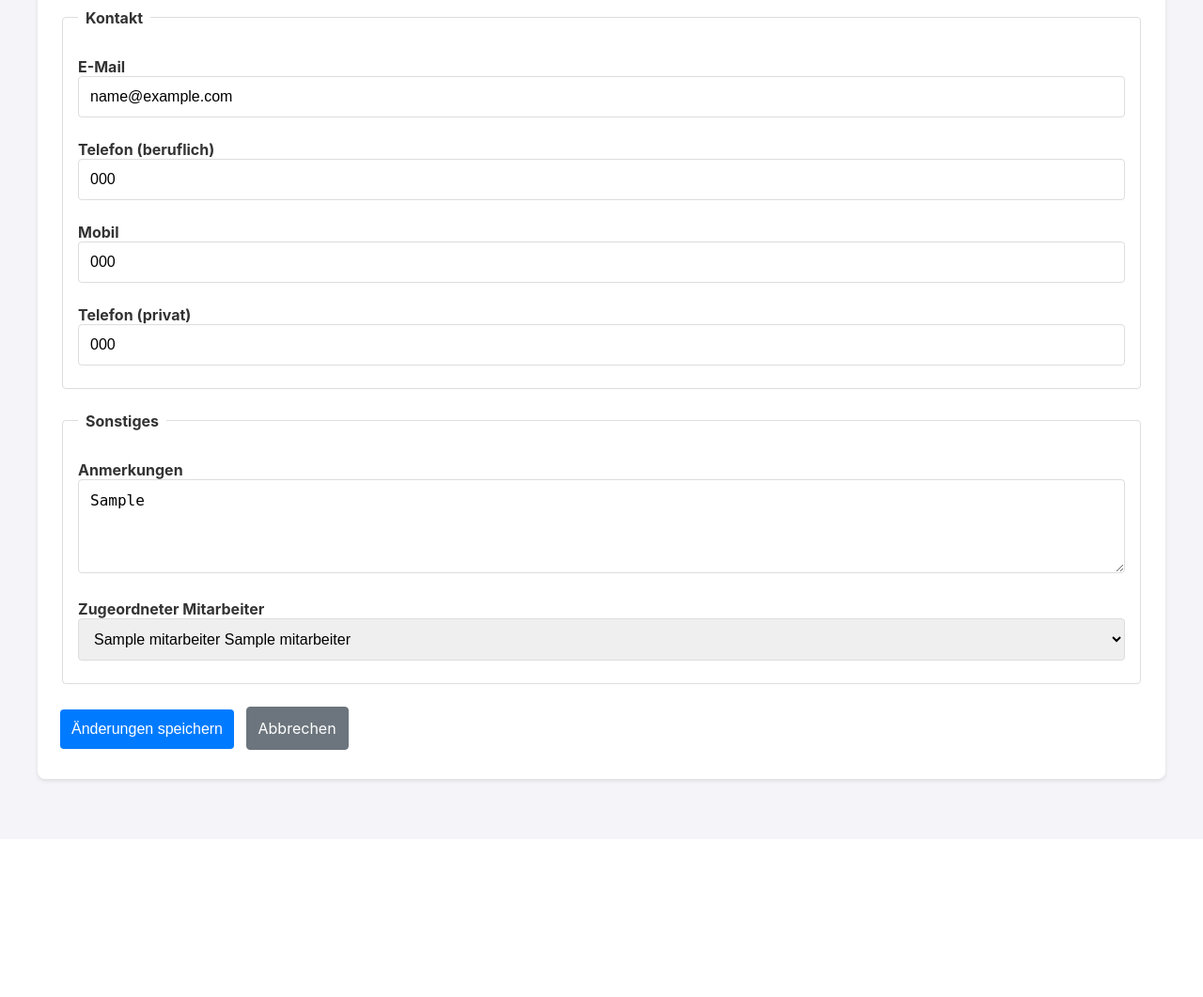
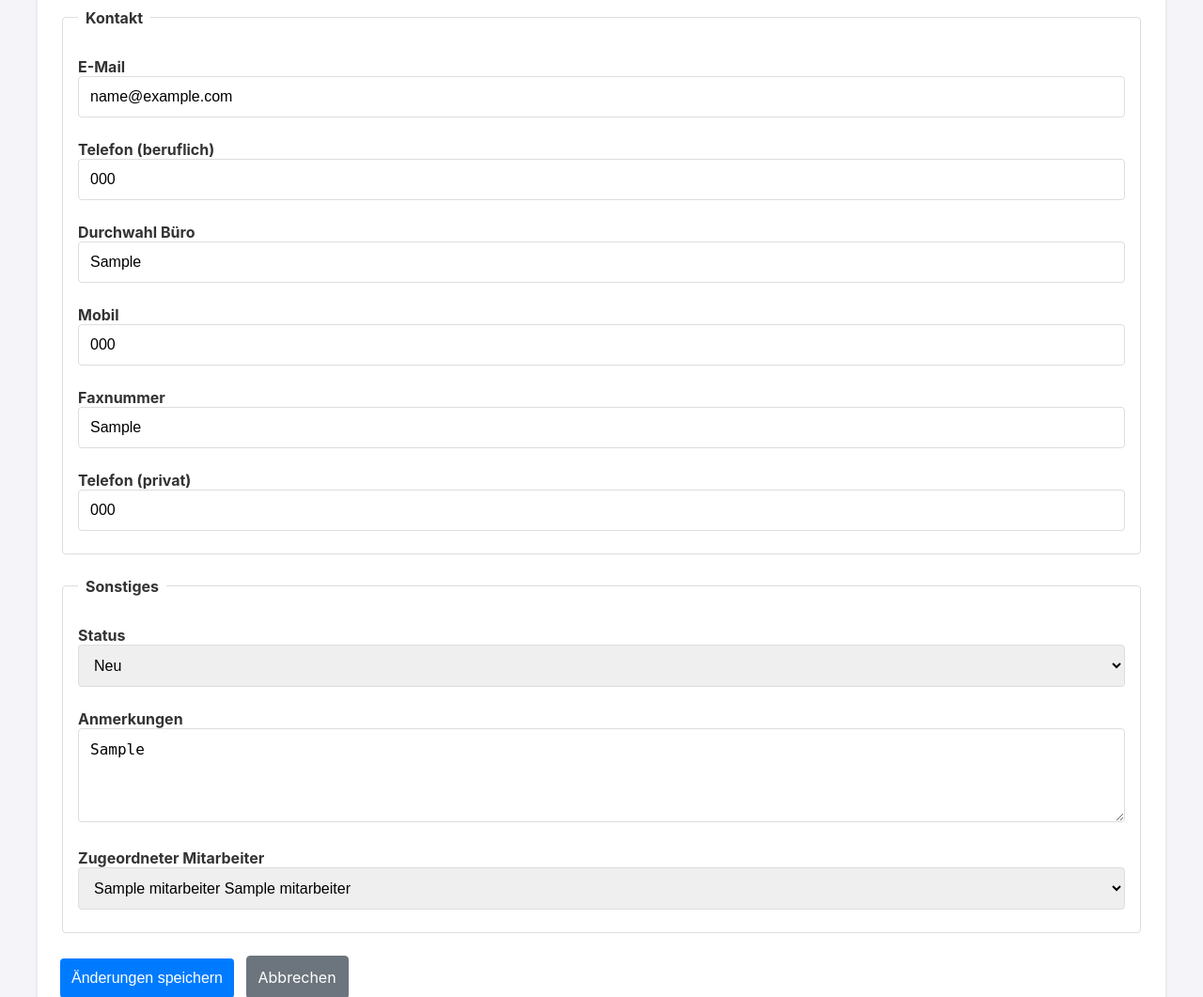
Before and after one commit to oliverschmidt99/weihnachtspost_rj, a Flask app: page /kunden/bearbeiten/1 in a window 1280 px wide. Shown: the part 1556-2617 px from the top of the page at 94% size. Before the commit the page ends 2390 px from the top, so only its background shows below. Run offline with Flask 3, Linux system fonts and the light colour scheme; tables that the repository leaves empty hold one stand-in row (values such as "Sample post").

Commit message:
feat(kunden): Add form to edit Kunde details

```diff
--- a/templates/kunde_bearbeiten.html
+++ b/templates/kunde_bearbeiten.html
@@ -1,81 +1,76 @@
 <!DOCTYPE html>
 {% extends 'base.html' %}
-
 {% block content %}
 <h1>Kunde bearbeiten</h1>
-
 <div class="card">
     <form action="{{ url_for('kunde_update', id=kunde.id) }}" method="post">
         <fieldset>
             <legend>Persönliche Informationen</legend>
             <label for="anrede">Anrede</label>
-            <input type="text" name="anrede" value="{{ kunde.anrede }}">
-
+            <input type="text" name="anrede" value="{{ kunde.anrede or '' }}">
             <label for="titel">Titel</label>
-            <input type="text" name="titel" value="{{ kunde.titel }}">
-
+            <input type="text" name="titel" value="{{ kunde.titel or '' }}">
             <label for="vorname">Vorname</label>
-            <input type="text" name="vorname" value="{{ kunde.vorname }}">
-
+            <input type="text" name="vorname" value="{{ kunde.vorname or '' }}">
             <label for="nachname">Nachname</label>
-            <input type="text" name="nachname" value="{{ kunde.nachname }}" required>
+            <input type="text" name="nachname" value="{{ kunde.nachname or '' }}" required>
         </fieldset>
 
         <fieldset>
             <legend>Adresse</legend>
             <label for="strasse">Straße</label>
-            <input type="text" name="strasse" value="{{ kunde.strasse }}">
-
+            <input type="text" name="strasse" value="{{ kunde.strasse or '' }}">
             <label for="postleitzahl">PLZ</label>
-            <input type="text" name="postleitzahl" value="{{ kunde.postleitzahl }}">
-
+            <input type="text" name="postleitzahl" value="{{ kunde.postleitzahl or '' }}">
             <label for="ort">Ort</label>
-            <input type="text" name="ort" value="{{ kunde.ort }}">
-
+            <input type="text" name="ort" value="{{ kunde.ort or '' }}">
             <label for="land">Land</label>
-            <input type="text" name="land" value="{{ kunde.land }}">
+            <input type="text" name="land" value="{{ kunde.land or '' }}">
         </fieldset>
 
         <fieldset>
             <legend>Firma</legend>
             <label for="anschriftswahl">Anschriftswahl (Privat/Firma)</label>
-            <input type="text" name="anschriftswahl" value="{{ kunde.anschriftswahl }}">
-
+            <input type="text" name="anschriftswahl" value="{{ kunde.anschriftswahl or '' }}">
             <label for="firma1">Firma 1</label>
-            <input type="text" name="firma1" value="{{ kunde.firma1 }}">
-
+            <input type="text" name="firma1" value="{{ kunde.firma1 or '' }}">
             <label for="firma2">Firma 2</label>
-            <input type="text" name="firma2" value="{{ kunde.firma2 }}">
-
+            <input type="text" name="firma2" value="{{ kunde.firma2 or '' }}">
             <label for="abteilung">Abteilung</label>
-            <input type="text" name="abteilung" value="{{ kunde.abteilung }}">
-
+            <input type="text" name="abteilung" value="{{ kunde.abteilung or '' }}">
             <label for="funktion">Funktion</label>
-            <input type="text" name="funktion" value="{{ kunde.funktion }}">
+            <input type="text" name="funktion" value="{{ kunde.funktion or '' }}">
         </fieldset>
 
         <fieldset>
             <legend>Kontakt</legend>
             <label for="email">E-Mail</label>
-            <input type="email" name="email" value="{{ kunde.email }}">
-
+            <input type="email" name="email" value="{{ kunde.email or '' }}">
             <label for="telefon_beruflich">Telefon (beruflich)</label>
-            <input type="text" name="telefon_beruflich" value="{{ kunde.telefon_beruflich }}">
-
+            <input type="text" name="telefon_beruflich" value="{{ kunde.telefon_beruflich or '' }}">
+            <label for="durchwahl_buero">Durchwahl Büro</label>
+            <input type="text" name="durchwahl_buero" value="{{ kunde.durchwahl_buero or '' }}">
             <label for="mobil_telefon">Mobil</label>
-            <input type="text" name="mobil_telefon" value="{{ kunde.mobil_telefon }}">
-
+            <input type="text" name="mobil_telefon" value="{{ kunde.mobil_telefon or '' }}">
+            <label for="faxnummer">Faxnummer</label>
+            <input type="text" name="faxnummer" value="{{ kunde.faxnummer or '' }}">
             <label for="telefon_privat">Telefon (privat)</label>
-            <input type="text" name="telefon_privat" value="{{ kunde.telefon_privat }}">
+            <input type="text" name="telefon_privat" value="{{ kunde.telefon_privat or '' }}">
         </fieldset>
 
         <fieldset>
             <legend>Sonstiges</legend>
+            <label for="status">Status</label>
+            <select name="status" required>
+                {% for s in status_optionen %}
+                <option value="{{ s }}" {% if s==kunde.status %}selected="selected" {% endif %}>{{ s }}</option>
+                {% endfor %}
+            </select>
             <label for="anmerkungen">Anmerkungen</label>
-            <textarea name="anmerkungen">{{ kunde.anmerkungen }}</textarea>
-
+            <textarea name="anmerkungen">{{ kunde.anmerkungen or '' }}</textarea>
             <label for="mitarbeiter_id">Zugeordneter Mitarbeiter</label>
-            <select name="mitarbeiter_id" required>
+            <select name="mitarbeiter_id">
+                <option value="">Kein Mitarbeiter</option>
                 {% for m in mitarbeiter %}
                 <option value="{{ m.id }}" {% if m.id==kunde.mitarbeiter_id %}selected="selected" {% endif %}>
                     {{ m.vorname }} {{ m.nachname }}
```
